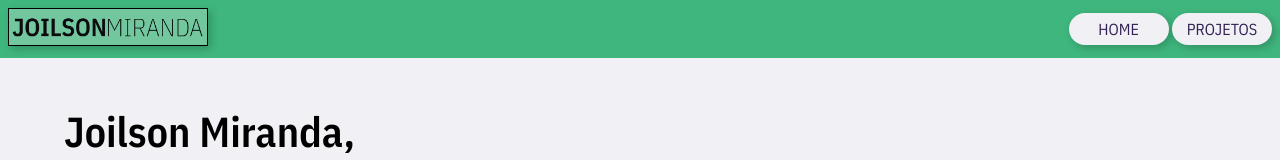
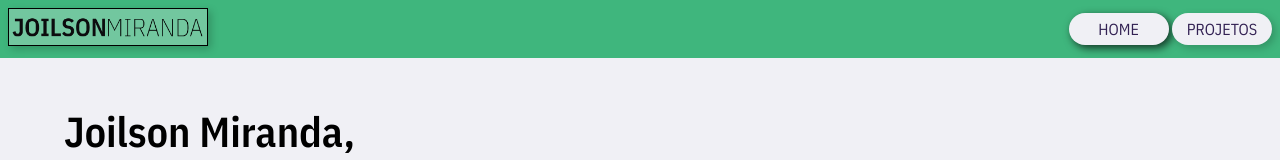
Before and after one commit to joilsonmslopes/joilson-portfolio, a plain HTML site: page index.html in a window 1280 px wide. In both pictures the pointer is over the link "HOME". Shown: the top 160 px of the page. Drawn offline with nearby package versions, Linux system fonts and the light colour scheme.

Commit message:
correçao dos botoes do header

```diff
--- a/css/style.css
+++ b/css/style.css
@@ -48,6 +48,12 @@ html, body {
   padding: 6px;
   border-radius: 16px;
   box-shadow: 3px 3px 8px rgba(0, 0, 0, 0.199);
+  transition: 0.5s;
+}
+
+#page-home header div a:hover {
+  box-shadow: 3px 3px 8px rgba(0, 0, 0, 0.712);
+
 }
 
 #page-home .main {
```
